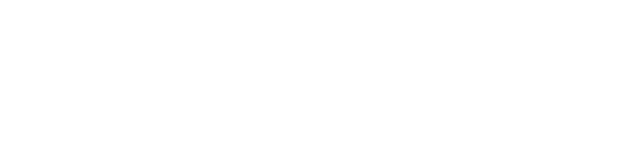
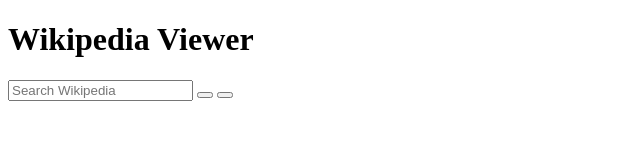
Before and after one commit to kevcomedia/fcc-wikipedia-viewer, a website: page src/index.html in a window 1280 px wide. Shown: the whole page, without its empty margins (0-640 px from the left). Drawn offline with Linux system fonts and the light colour scheme.

Commit message:
Initial page markup

```diff
--- a/src/index.html
+++ b/src/index.html
@@ -8,6 +8,20 @@
 </head>
 
 <body>
+  <h1>Wikipedia Viewer</h1>
+
+  <div class="searchBox">
+    <input class="searchBox-input" type="text" placeholder="Search Wikipedia">
+    <button class="searchBox-submit" title="Search">
+      <span class="fa fa-search fa-lg fa-fw" aria-hidden="true"></span>
+    </button>
+    <button class="searchBox-random" title="Open random article">
+      <span class="fa fa-random fa-lg fa-fw" aria-hidden="true"></span>
+    </button>
+  </div>
+
+  <!-- Populated by script -->
+  <div class="results"></div>
 
 </body>
 
```
